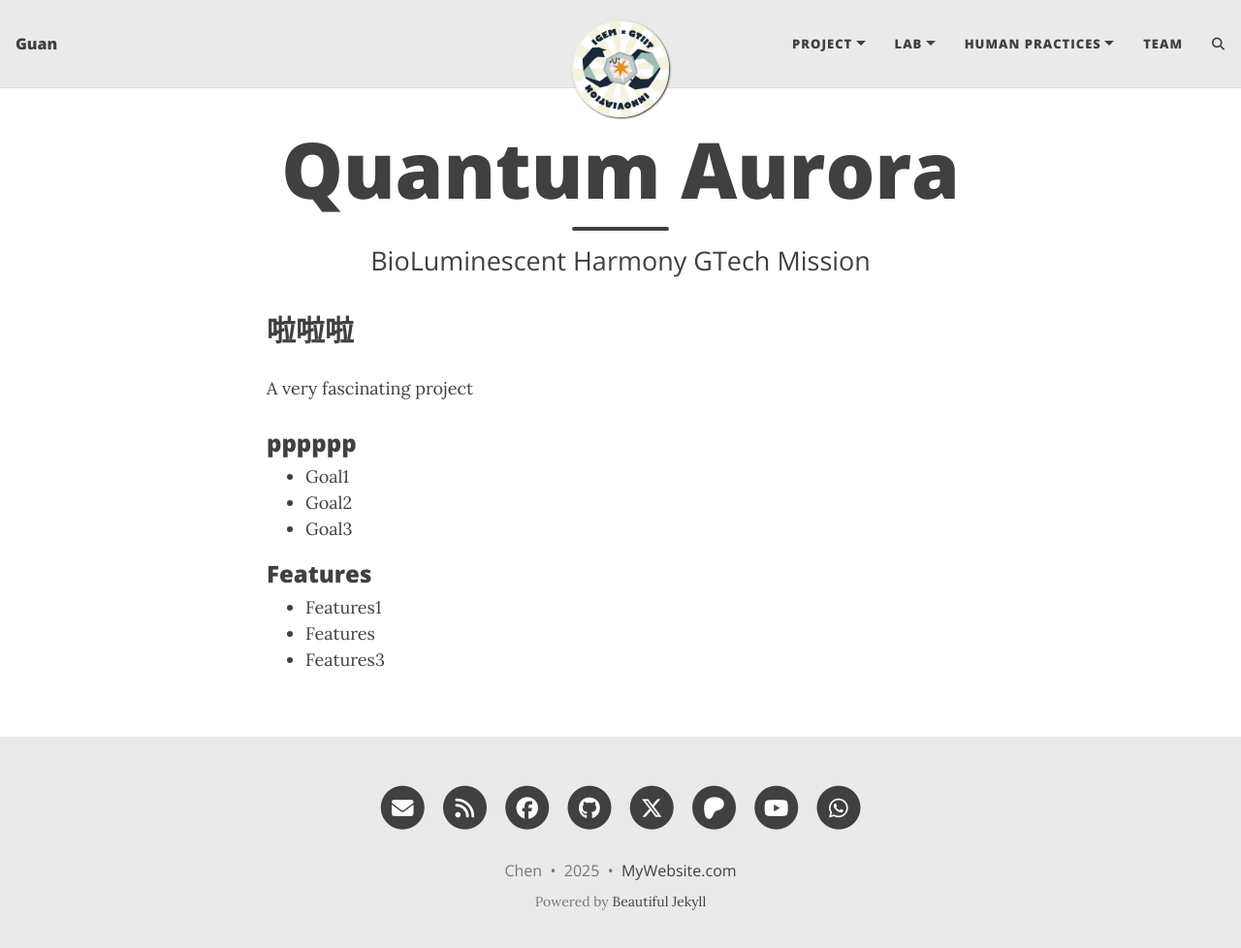
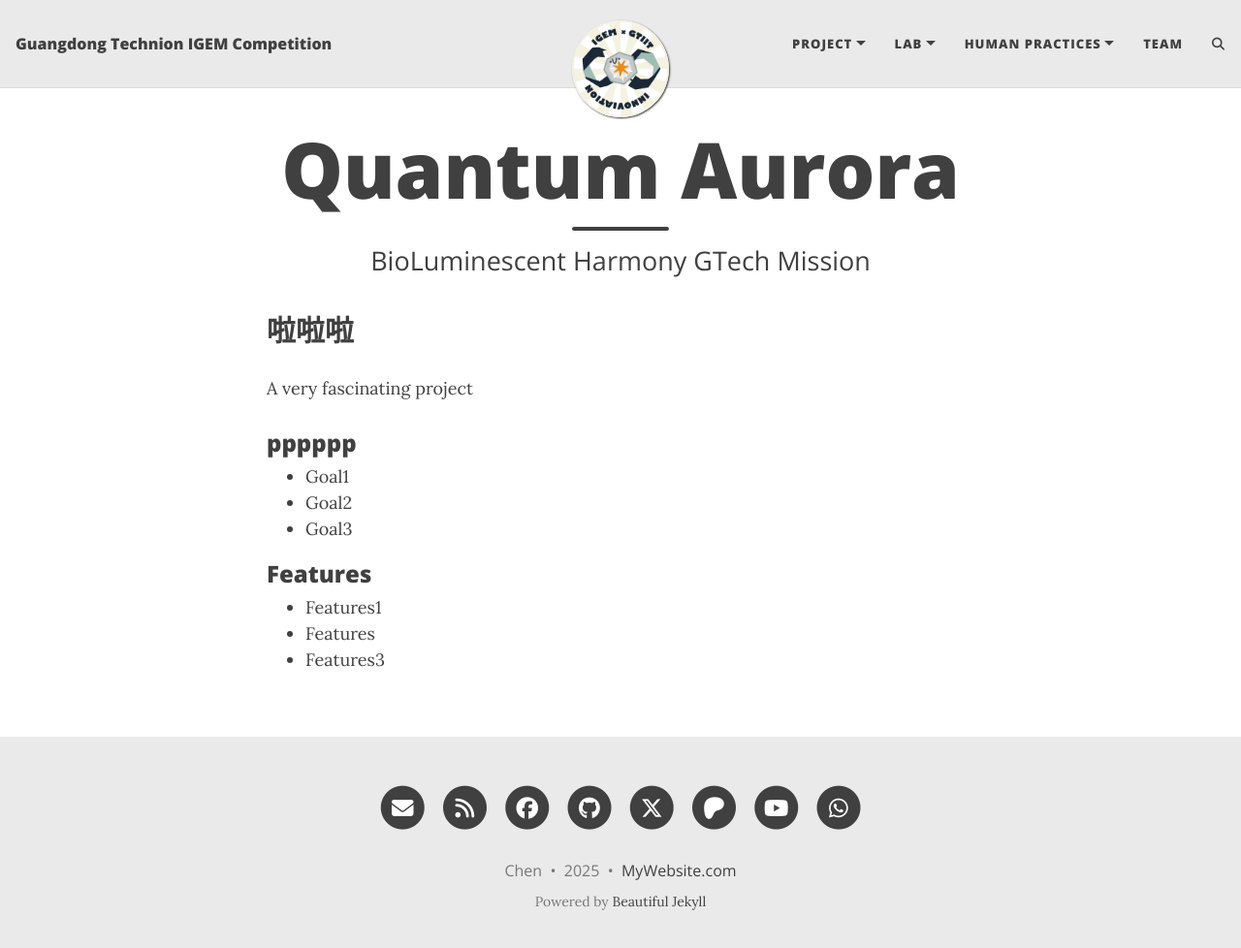
Before and after one commit to inxy-n/inxy-n.github.io, a Jekyll site: the page built from index.md, in a window 1280 px wide and 991 px high. Shown: the top 978 px of the window at 97% size. Built offline with Jekyll 4.4.1, drawn with Linux system fonts in a browser that asks for light colours; comment, search, counter and statistics services are not loaded; some of the changed lines change nothing that is shown.

Commit message:
换成国内源。改回原来的网站标题。

```diff
--- a/_config.yml
+++ b/_config.yml
@@ -10,7 +10,7 @@
 ############################
 
 # Name of website
-title: Guan
+title: Guangdong Technion IGEM Competition
 
 # Your name to show in the footer
 author: Chen
--- a/_layouts/base.html
+++ b/_layouts/base.html
@@ -3,7 +3,7 @@
   - "/assets/css/bootstrap-social.css"
   - "/assets/css/beautifuljekyll.css"
 common-ext-css:
-  - href: "https://stackpath.bootstrapcdn.com/bootstrap/4.4.1/css/bootstrap.min.css"
+  - href: "https://cdn.jsdelivr.net/npm/bootstrap@4.4.1/dist/css/bootstrap.min.css"
     sri: "sha384-Vkoo8x4CGsO3+Hhxv8T/Q5PaXtkKtu6ug5TOeNV6gBiFeWPGFN9MuhOf23Q9Ifjh"
   - "https://cdnjs.cloudflare.com/ajax/libs/font-awesome/6.5.2/css/all.min.css"
   - "https://fonts.googleapis.com/css?family=Lora:400,700,400italic,700italic"
@@ -13,7 +13,7 @@
     sri: "sha256-4+XzXVhsDmqanXGHaHvgh1gMQKX40OUvDEBTu8JcmNs="
   - href: "https://cdn.jsdelivr.net/npm/popper.js@1.16.0/dist/umd/popper.min.js"
     sri: "sha384-Q6E9RHvbIyZFJoft+2mJbHaEWldlvI9IOYy5n3zV9zzTtmI3UksdQRVvoxMfooAo"
-  - href: "https://stackpath.bootstrapcdn.com/bootstrap/4.4.1/js/bootstrap.min.js"
+  - href: "https://cdn.jsdelivr.net/npm/bootstrap@4.4.1/dist/js/bootstrap.min.js"
     sri: "sha384-wfSDF2E50Y2D1uUdj0O3uMBJnjuUD4Ih7YwaYd1iqfktj0Uod8GCExl3Og8ifwB6"
 common-js:
   - "/assets/js/beautifuljekyll.js"
```
